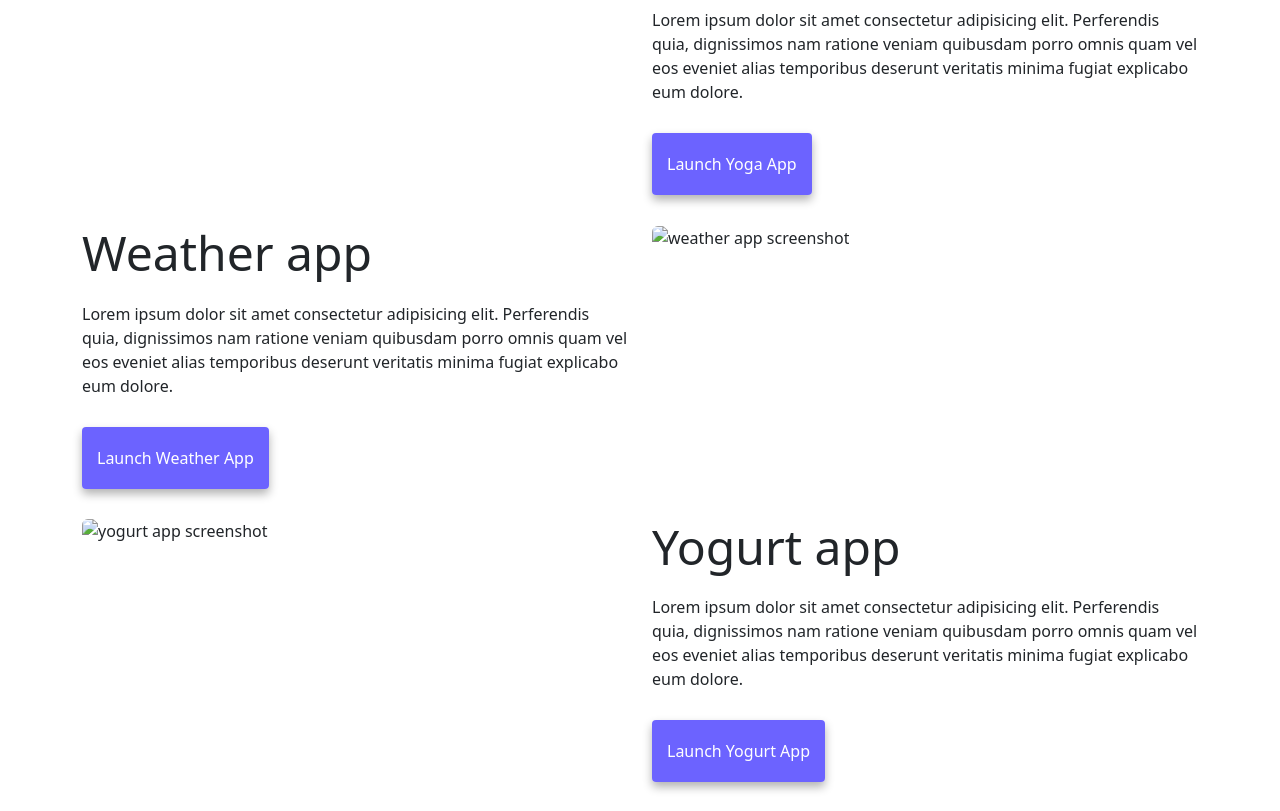
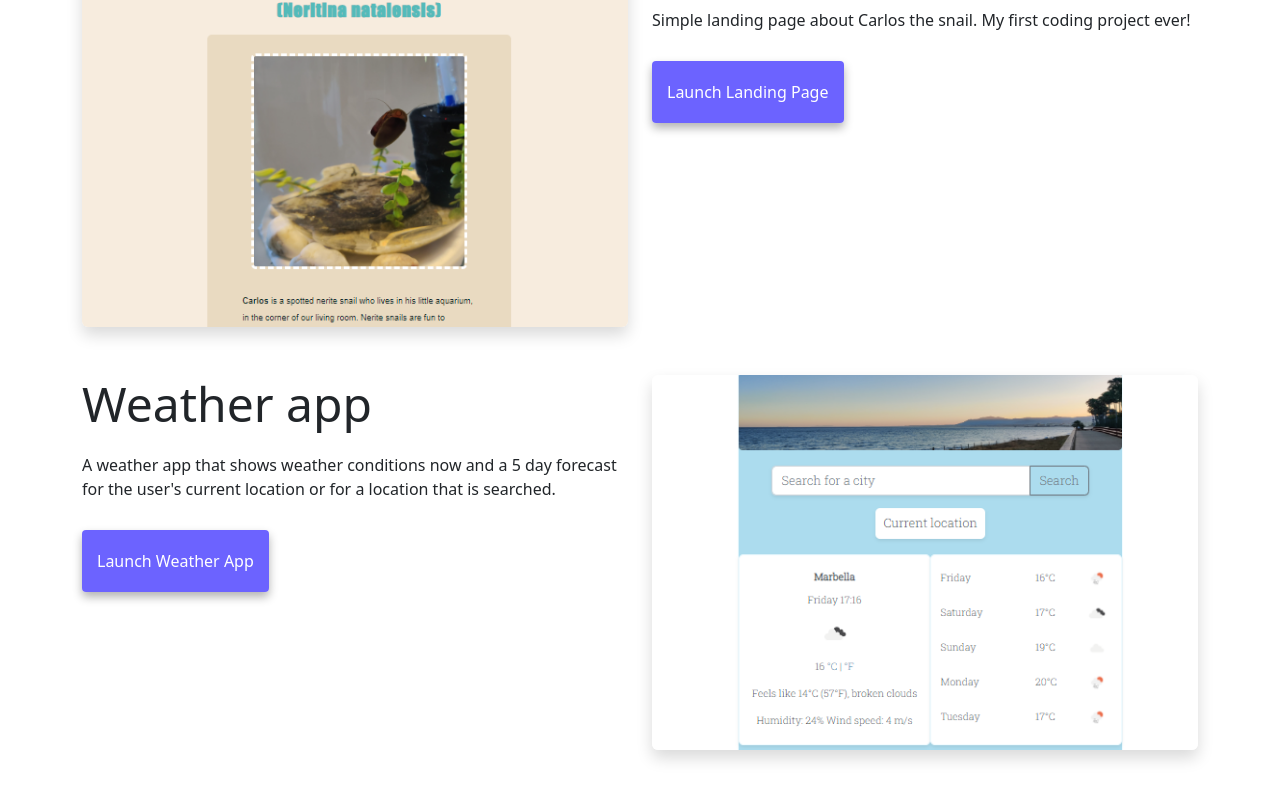
Before and after one commit to sapsu/introduction-page-project, a plain HTML site: page index.html in a window 1280 px wide. Shown: the part 553-1364 px from the top of the page. Drawn offline with nearby package versions, Linux system fonts and the light colour scheme.

Commit message:
Added images, descriptions and links to projects

```diff
--- a/index.html
+++ b/index.html
@@ -53,7 +53,7 @@
     <div class="pt-5">
       <h2>👋 Hi, I am</h2>
       <h1>Saana Ahonen</h1>
-      <h3>👩‍💻 Front-end developer, based in Spain</h3>
+      <h3>👩‍💻 Aspiring front-end developer, based in Spain</h3>
     </div>
 
     <div class="navigation-links mb-5">
@@ -64,22 +64,23 @@
       <div class="row">
         <div class="col-md-6 mb-5">
           <img
-            src="images/yoga.png"
-            class="img-fluid rounded"
-            alt="yoga screenshot"
+            src="images/carlos.png"
+            class="img-fluid rounded shadow"
+            alt="Carlos screenshot"
           />
         </div>
         <div class="col-md-6 mb-5">
-          <h2 class="app-h2">Yoga app</h2>
+          <h2 class="app-h2">Carlos landing page</h2>
           <p class="mb-5">
-            Lorem ipsum dolor sit amet consectetur adipisicing elit. Perferendis
-            quia, dignissimos nam ratione veniam quibusdam porro omnis quam vel
-            eos eveniet alias temporibus deserunt veritatis minima fugiat
-            explicabo eum dolore.
+            Simple landing page about Carlos the snail. My first coding project
+            ever!
           </p>
 
-          <a href="index.html" class="contact-link launch-link"
-            >Launch yoga app</a
+          <a
+            href="https://www.shecodes.io/workshops/shecodes-basics-80fd6cd0-d5b6-4e93-9a4b-8831b9296e93/projects/1148362"
+            target="_blank"
+            class="contact-link launch-link"
+            >Launch landing page</a
           >
         </div>
       </div>
@@ -87,43 +88,24 @@
         <div class="col-md-6 mb-5">
           <h2 class="app-h2">Weather app</h2>
           <p class="mb-5">
-            Lorem ipsum dolor sit amet consectetur adipisicing elit. Perferendis
-            quia, dignissimos nam ratione veniam quibusdam porro omnis quam vel
-            eos eveniet alias temporibus deserunt veritatis minima fugiat
-            explicabo eum dolore.
+            A weather app that shows weather conditions now and a 5 day forecast
+            for the user's current location or for a location that is searched.
           </p>
-          <a href="index.html" class="contact-link launch-link"
+          <a
+            href="https://cosmic-brioche-c85fbd.netlify.app/"
+            target="_blank"
+            class="contact-link launch-link"
             >Launch weather app</a
           >
         </div>
         <div class="col-md-6 mb-5">
           <img
             src="images/weather.png"
-            class="img-fluid rounded"
+            class="img-fluid rounded shadow"
             alt="weather app screenshot"
           />
         </div>
       </div>
-      <div class="row">
-        <div class="col-md-6 mb-5">
-          <img
-            src="images/yogurt.png"
-            class="img-fluid rounded"
-            alt="yogurt app screenshot"
-          />
-        </div>
-        <div class="col-md-6 mb-5">
-          <h2 class="app-h2">Yogurt app</h2>
-          <p class="mb-5">
-            Lorem ipsum dolor sit amet consectetur adipisicing elit. Perferendis
-            quia, dignissimos nam ratione veniam quibusdam porro omnis quam vel
-            eos eveniet alias temporibus deserunt veritatis minima fugiat
-            explicabo eum dolore.
-          </p>
-          <a href="index.html" class="contact-link launch-link"
-            >Launch yogurt app</a
-          >
-        </div>
       </div>
     </div>
   </body>
```
Also changed, not shown: about.html (+5 -10 lines), images/carlos.png (added), images/weather.png (added).
